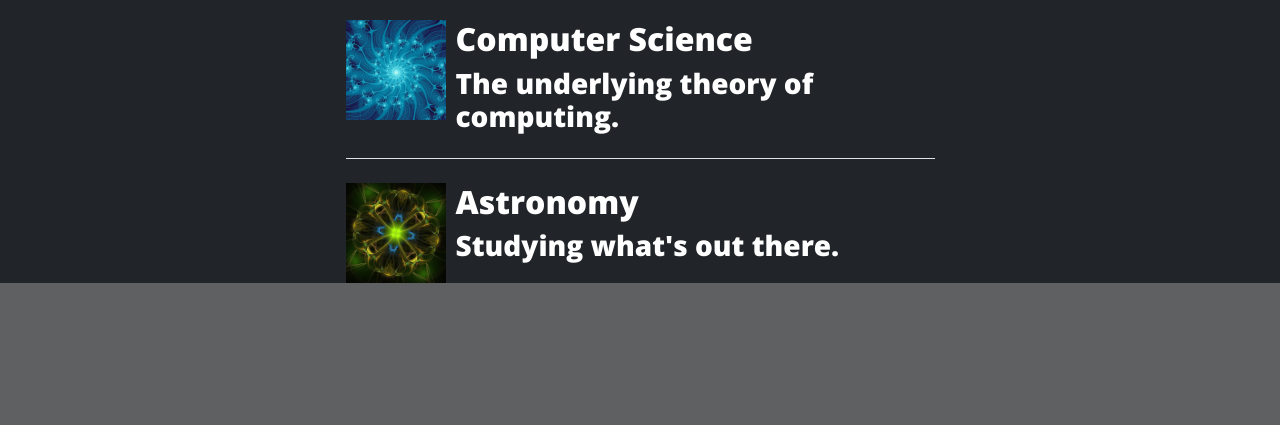
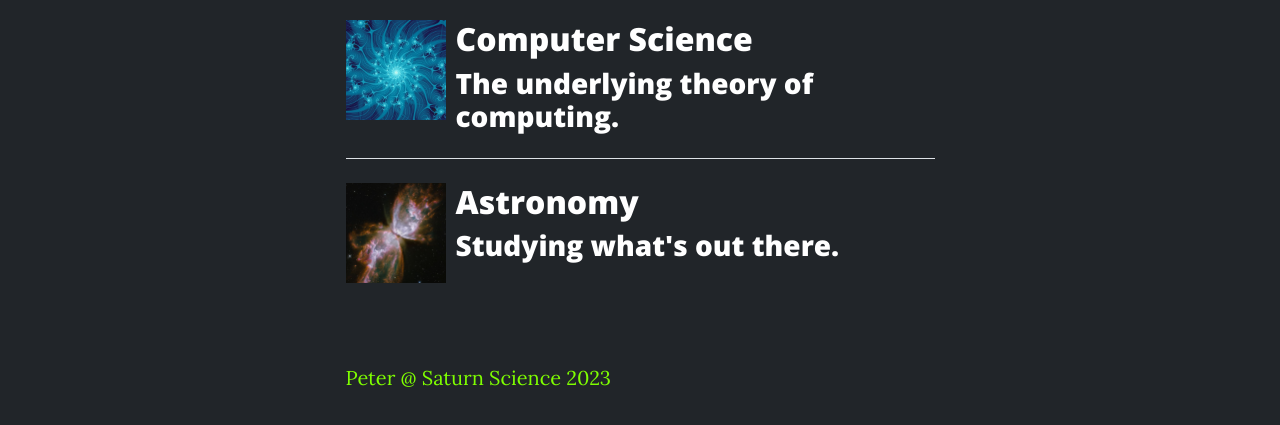
Before and after one commit to PeterMenchu/Saturn-Science, a Flask app: page /topics in a window 1280 px wide. Shown: the part 689-1114 px from the top of the page. Before the commit the page ends 972 px from the top, so only its background shows below. Run offline with Flask 2, Linux system fonts and the light colour scheme; some libraries are stand-ins or nearby versions.

Commit message:
new astro logo and some branding

```diff
--- a/ScienceResource/templates/study.html
+++ b/ScienceResource/templates/study.html
@@ -41,7 +41,7 @@
             </div>
             <!-- Divider-->
             <hr class="my-4" />
-
+            <p style="color: chartreuse">Curated by Peter @ Saturn Science 2023</p>
             <!-- Post preview
             <div class="post-preview">
                 <a href="post.html">
--- a/ScienceResource/templates/topics.html
+++ b/ScienceResource/templates/topics.html
@@ -42,7 +42,7 @@
             <hr class="my-4" />
             <div class="post-preview">
                 <a href="Astronomy/index.html">
-                    <img src="../static/assets/img/electrofractal.jpg" width=100 height=100 style="float: left; margin-right: 10px">
+                    <img src="../static/assets/img/astro.jpg" width=100 height=100 style="float: left; margin-right: 10px">
 
                     <div style="padding-left: 20px">
                         <h2 class="post-title">Astronomy</h2>
@@ -50,6 +50,9 @@
                     </div>
                 </a>
             </div>
+            <br>
+            <br>
+            <p style="color: chartreuse">Peter @ Saturn Science 2023</p>
             <!-- Post preview
             <div class="post-preview">
                 <a href="post.html">
```
Also changed, not shown: ScienceResource/static/assets/img/astro.jpg (added).
